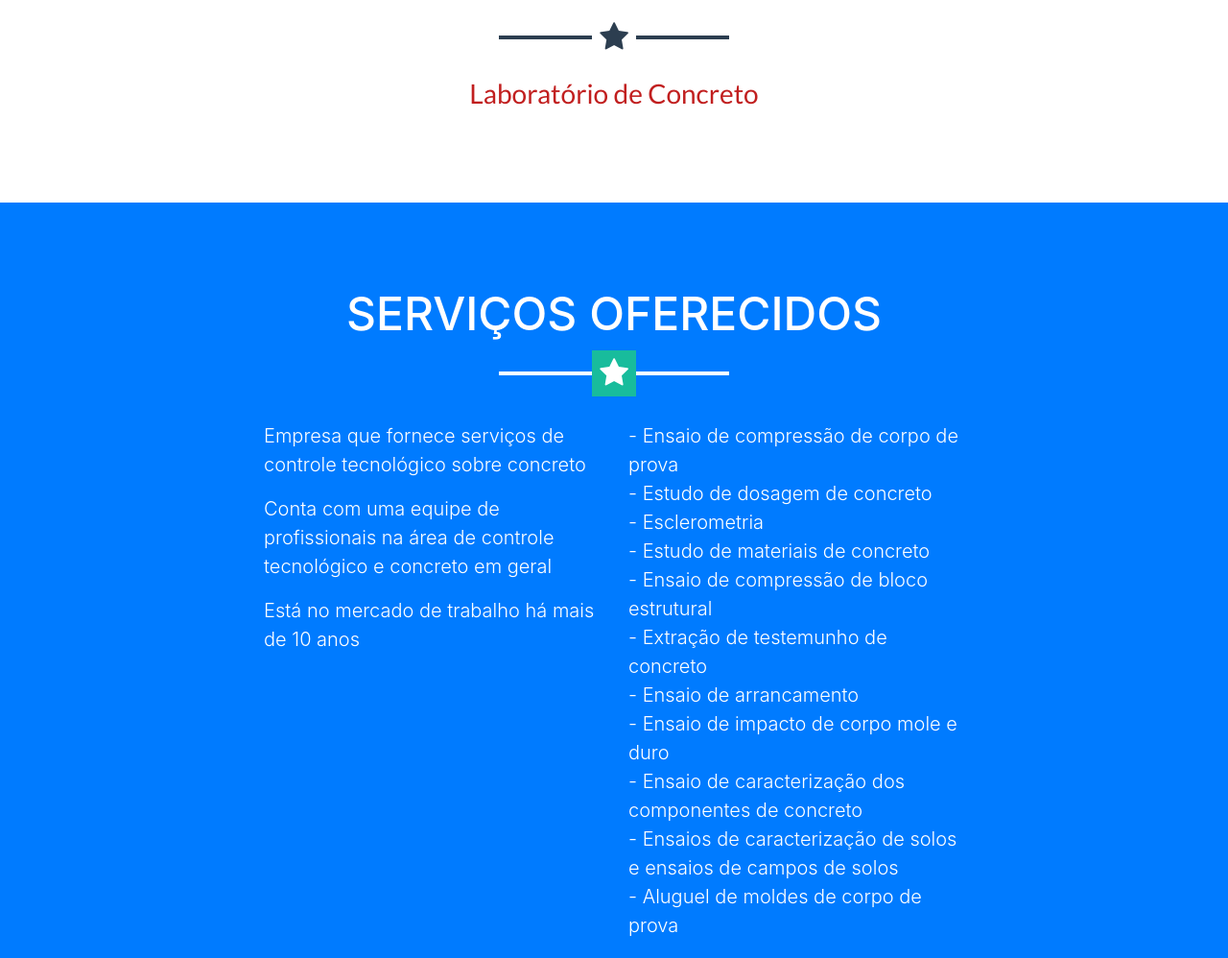
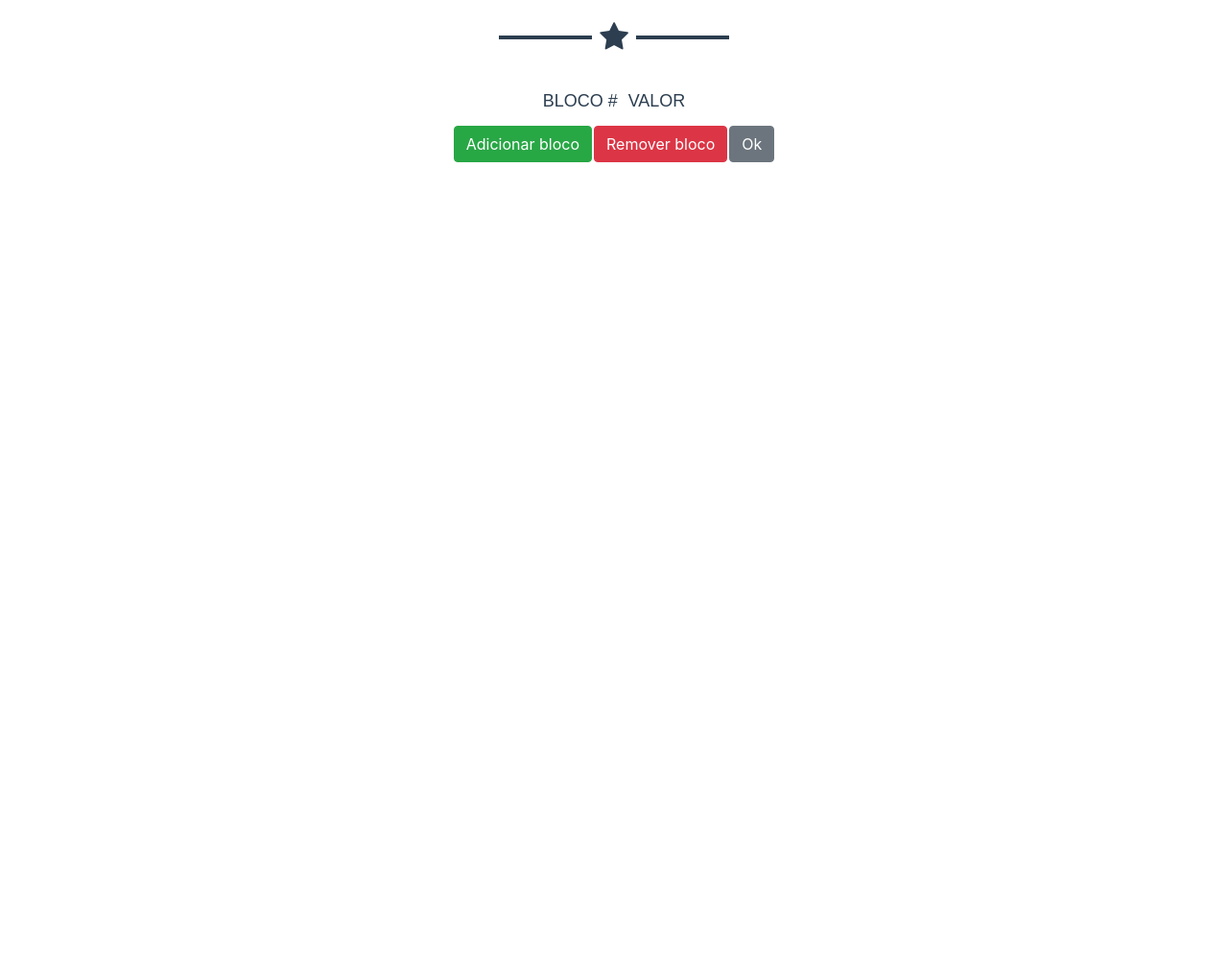
Before and after one commit to FernandoNoleto/controleengenharia, a website with bundled scripts: page calculo.html in a window 1280 px wide. Shown: the part 509-1507 px from the top of the page at 96% size. After the commit the page ends 800 px from the top, so only its background shows below. Built offline with nearby package versions, Linux system fonts and the light colour scheme; a small style sheet from the web is missing.

Commit message:
Adiciona funçao de criar novos blocos e pega os valores dentro dos inputs

```diff
--- a/calculo.html
+++ b/calculo.html
@@ -23,11 +23,16 @@
 
     <!-- Custom styles for this template -->
     <link href="css/freelancer.min.css" rel="stylesheet">
+    <link href="css/freelancer.css" rel="stylesheet">
 
     <link rel="shortcut icon" href="img/profile.png" type="image/x-icon" />
 
     <!-- Link to whatsapp icon in html -->
     <link rel="stylesheet" href="https://cdnjs.cloudflare.com/ajax/libs/font-awesome/4.7.0/css/font-awesome.min.css">
+
+
+    <link rel="stylesheet" type="text/css" href="https://unpkg.com/toastmaker/dist/toastmaker.min.css">
+
 
     <!-- <link rel="stylesheet" href="https://use.fontawesome.com/releases/v5.8.1/css/all.css" integrity="sha384-50oBUHEmvpQ+1lW4y57PTFmhCaXp0ML5d60M1M7uH2+nqUivzIebhndOJK28anvf" crossorigin="anonymous"> -->
 
@@ -37,6 +42,7 @@
 
     <!-- Navigation -->
     <nav class="navbar navbar-expand-lg bg-secondary fixed-top text-uppercase" id="mainNav">
+
         <div class="container">
             <a class="navbar-brand js-scroll-trigger" href="index.html">Controle Engenharia</a>
             <button class="navbar-toggler navbar-toggler-right text-uppercase bg-primary text-white rounded" type="button" data-toggle="collapse" data-target="#navbarResponsive" aria-controls="navbarResponsive" aria-expanded="false" aria-label="Toggle navigation">
@@ -53,42 +59,57 @@
             <img class="img-fluid mb-5 d-block mx-auto" src="img/profile.png" alt="">
             <h1 class="text-uppercase mb-0" style="color: rgb(193, 31, 31)">Controle Engenharia</h1>
             <hr class="star-dark">
-            <h2 class="font-weight-light mb-0" style="color: rgb(193, 31, 31)">Laboratório de Concreto</h2>
+            <!-- <h2 class="font-weight-light mb-0" style="color: rgb(193, 31, 31)">Laboratório de Concreto</h2> -->
+        </div>
+
+        <div class="container">
+
+            <form action="#" method="post" class="form">
+                <table id="tableblocos">
+                    <thead>
+                        <tr>
+                            <th class="tg-0lax">BLOCO #</th>
+                            <th class="tg-0lax">VALOR</th>
+                        </tr>
+                    </thead>
+                    <tbody>
+                        <tr>
+
+                        </tr>
+                    </tbody>
+                </table>
+
+                <table class="buttontable">
+                    <tr>
+                        <td class="tdbutton"><input type="button" value="Adicionar bloco" onclick="addRows()" class="btn btn-success" /></td>
+                        <td class="tdbutton"><input type="button" value="Remover bloco" onclick="deleteRows()" class="btn btn-danger" /></td>
+                        <td class="tdbutton">
+
+                            <a class="portfolio-item d-block mx-auto" href="#results">
+                                <input type="button" value="Ok" onclick="submitValues()" class="btn btn-secondary" id="submitbtn" />
+
+                            </a>
+                        </td>
+                    </tr>
+                </table>
+            </form>
         </div>
     </header>
 
 
-
-        <!-- Services Section -->
-        <section class="bg-primary text-white mb-0" id="services">
-            <div class="container">
-                <h2 class="text-center text-uppercase text-white">Serviços oferecidos</h2>
-                <hr class="star-light mb-5">
+    <!-- Portfolio Modal 1 -->
+    <div class="portfolio-modal mfp-hide" id="results">
+        <div class="portfolio-modal-dialog bg-white">
+            <a class="close-button d-none d-md-block portfolio-modal-dismiss" href="#">
+                <i class="fa fa-3x fa-times"></i>
+            </a>
+            <div class="container text-center">
                 <div class="row">
-                <div class="col-lg-4 ml-auto">
-                    <p class="lead">Empresa que fornece serviços de controle tecnológico sobre concreto</p>
-
-                    <p class="lead">Conta com uma equipe de profissionais na área de controle tecnológico
-                        e concreto em geral</p>
-
-                    <p class="lead">Está no mercado de trabalho há mais de 10 anos</p>
-                </div>
-                <div class="col-lg-4 mr-auto">
-                    <p class="lead">- Ensaio de compressão de corpo de prova<br>
-                            - Estudo de dosagem de concreto<br>
-                            - Esclerometria<br>
-                            - Estudo de materiais de concreto<br>
-                            - Ensaio de compressão de bloco estrutural<br>
-                            - Extração de testemunho de concreto<br>
-                            - Ensaio de arrancamento<br>
-                            - Ensaio de impacto de corpo mole e duro<br>
-                            - Ensaio de caracterização dos componentes de concreto<br>
-                            - Ensaios de caracterização de solos e ensaios de campos de solos<br>
-                            - Aluguel de moldes de corpo de prova</p>
+                    <p id="bloco1"></p>
                 </div>
             </div>
         </div>
-            </section>
+    </div>
 
 
 
@@ -108,6 +129,15 @@
     <!-- Custom scripts for this template -->
     <script src="js/freelancer.min.js"></script>
 
+    <!-- Custom scripts for this template -->
+    <script src="js/table.js"></script>
+
+
+    <!-- Toast JavaScript -->
+    <script src="https://cdnjs.cloudflare.com/ajax/libs/jquery/3.3.1/jquery.min.js"></script>
+    <script type="text/javascript" src="https://unpkg.com/toastmaker/dist/toastmaker.min.js"></script>
+
+
 </body>
 
 </html>
--- a/css/freelancer.css
+++ b/css/freelancer.css
@@ -1,5 +1,52 @@
 body {
     font-family: 'Lato';
+}
+
+#tableblocos {
+    color: #2C3E50;
+    justify-content: center;
+    margin: auto;
+    border-collapse: collapse;
+    border-spacing: 0;
+}
+
+#tableblocos td {
+    border-color: transparent;
+    border-style: solid;
+    border-width: 1px;
+    font-family: Arial, sans-serif;
+    font-size: 18px;
+    overflow: hidden;
+    padding: 10px 5px;
+    word-break: normal;
+}
+
+#tableblocos th {
+    border-color: transparent;
+    border-style: solid;
+    border-width: 1px;
+    font-family: Arial, sans-serif;
+    font-size: 18px;
+    font-weight: normal;
+    overflow: hidden;
+    padding: 10px 5px;
+    word-break: normal;
+}
+
+#tableblocos .tg-0lax {
+    text-align: center;
+    vertical-align: top
+}
+
+.tdbutton {
+    padding: 1px;
+}
+
+.buttontable {
+    margin: auto;
+    justify-content: center;
+    padding: auto;
+    display: flex;
 }
 
 h1,
@@ -118,7 +165,8 @@ section h2 {
     color: #18BC9C;
 }
 
-#mainNav .navbar-nav li.nav-item a.nav-link:active, #mainNav .navbar-nav li.nav-item a.nav-link:focus {
+#mainNav .navbar-nav li.nav-item a.nav-link:active,
+#mainNav .navbar-nav li.nav-item a.nav-link:focus {
     color: #fff;
 }
 
@@ -148,11 +196,13 @@ section h2 {
     #mainNav .navbar-nav {
         margin-top: 0;
     }
-  #mainNav .navbar-nav > li.nav-item > a.nav-link.active {
+    #mainNav .navbar-nav>li.nav-item>a.nav-link.active {
         color: #fff;
         background: #18BC9C;
     }
-  #mainNav .navbar-nav > li.nav-item > a.nav-link.active:active, #mainNav .navbar-nav > li.nav-item > a.nav-link.active:focus, #mainNav .navbar-nav > li.nav-item > a.nav-link.active:hover {
+    #mainNav .navbar-nav>li.nav-item>a.nav-link.active:active,
+    #mainNav .navbar-nav>li.nav-item>a.nav-link.active:focus,
+    #mainNav .navbar-nav>li.nav-item>a.nav-link.active:hover {
         color: #fff;
         background: #18BC9C;
     }
@@ -335,7 +385,9 @@ a {
     color: #18BC9C;
 }
 
-a:focus, a:hover, a:active {
+a:focus,
+a:hover,
+a:active {
     color: #128f76;
 }
 
@@ -364,7 +416,9 @@ a:focus, a:hover, a:active {
     border-color: #18BC9C;
 }
 
-.btn-primary:hover, .btn-primary:focus, .btn-primary:active {
+.btn-primary:hover,
+.btn-primary:focus,
+.btn-primary:active {
     background-color: #128f76;
     border-color: #128f76;
 }
@@ -374,7 +428,9 @@ a:focus, a:hover, a:active {
     border-color: #18BC9C;
 }
 
-.btn-wpp:hover, .btn-wpp:focus, .btn-wpp:active {
+.btn-wpp:hover,
+.btn-wpp:focus,
+.btn-wpp:active {
     background-color: #ffffff;
     border-color: #ffffff;
 }
@@ -384,7 +440,9 @@ a:focus, a:hover, a:active {
     border-color: #2C3E50;
 }
 
-.btn-secondary:hover, .btn-secondary:focus, .btn-secondary:active {
+.btn-secondary:hover,
+.btn-secondary:focus,
+.btn-secondary:active {
     background-color: #1a252f;
     border-color: #1a252f;
 }
--- a/js/contact_me2.js
+++ b/js/contact_me2.js
@@ -1,6 +1,6 @@
-document.getElementById('contactForm').addEventListener('submit', function () {
-    var nome = this.querySelector('input[name=nome]'), nome = nome.value;
-    var email = this.querySelector('input[name=email]'), email = email.value;
-    var texto = 'Olá destinatário, \nMeu nome é '+ nome +' e meu email é '+ email;
-    this.querySelector('input[name=Body]').setAttribute('value', texto);
-});
+//document.getElementById('contactForm').addEventListener('submit', function () {
+//    var nome = this.querySelector('input[name=nome]'), nome = nome.value;
+//    var email = this.querySelector('input[name=email]'), email = email.value;
+//    var texto = 'Olá destinatário, \nMeu nome é '+ nome +' e meu email é '+ email;
+//    this.querySelector('input[name=Body]').setAttribute('value', texto);
+//});
--- /dev/null
+++ b/js/table.js
@@ -0,0 +1,66 @@
+var tam = 0
+
+function addRows() {
+
+    tam++;
+    console.log(tam.toString());
+
+    var tbodyRef = document.getElementById("tableblocos").getElementsByTagName('tbody')[0];
+
+    // Insert a row at the end of table
+    var newRow = tbodyRef.insertRow();
+
+    // Insert a cell at the end of the row
+    var newBloco = newRow.insertCell();
+
+    // Insert a cell at the end of the row
+    var newValue = newRow.insertCell();
+
+    // Append a text node to the cell
+    var newText = document.createTextNode('Bloco #' + tam);
+    newBloco.appendChild(newText);
+
+    // Append a text node to the cell
+    var textField = document.createElement("input");
+    textField.type = "text";
+    textField.value = "";
+    newValue.appendChild(textField);
+
+
+
+
+}
+
+
+function submitValues() {
+
+
+    var elems = document.getElementsByTagName('input');
+
+
+    if (elems.length <= 3) {
+        alert("Inválido!");
+        return;
+    }
+
+
+    var values = [];
+
+    for (var i = 0; i <= elems.length - 4; i++) {
+
+        if (elems[i].value == '') {
+            $('#submitbtn').click(() => { ToastMaker(`Bloco #${i+1} está vazio`) });
+            return;
+        }
+        values[i] = elems[i].value;
+    }
+
+
+    document.getElementById("bloco1").innerHTML = values[0];
+    console.log(values);
+
+}
+
+function deleteRows() {
+
+}
```
Lines whose indentation alone changed are shown as unchanged.
